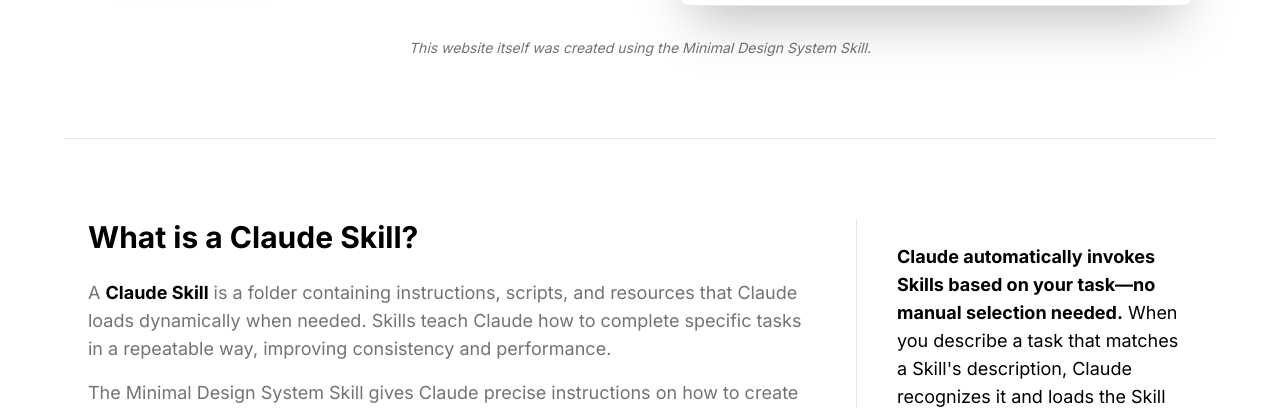
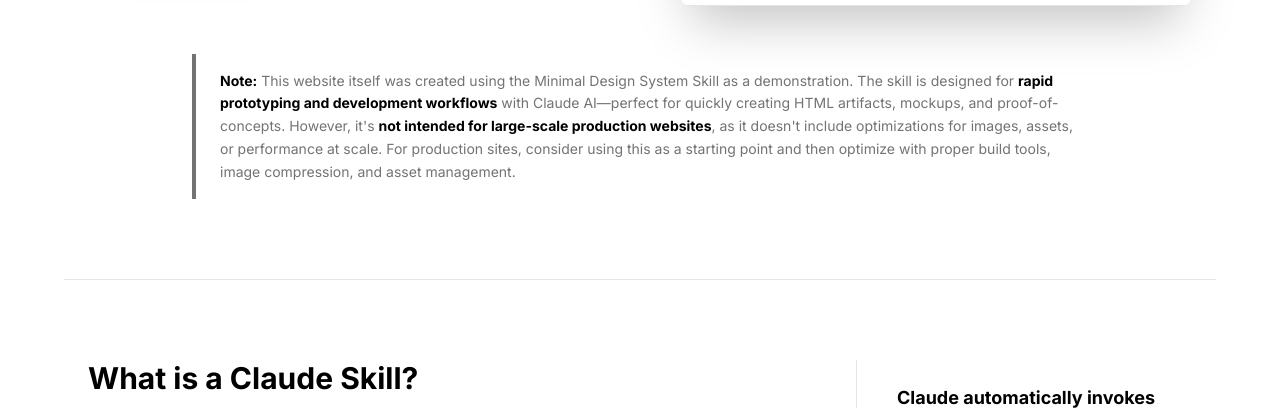
Before and after one commit to holger1411/minimal-design-system-skill, a website: page index.html in a window 1280 px wide. Shown: the part 692-1100 px from the top of the page. Drawn offline with nearby package versions, Linux system fonts and the light colour scheme.

Commit message:
Add disclaimer about skill's intended use case
Replaced simple hint text with comprehensive disclaimer that explains:

✅ Purpose: Rapid prototyping & development workflows
✅ Use cases: HTML artifacts, mockups, proof-of-concepts
❌ Not for: Large-scale production websites
⚠️  Limitation: No optimization for images, assets, performance at scale

Design:
- Border-left accent (4px, muted color)
- Increased spacing (mt-12, max-w-4xl)
- Bold highlights for key points
- Professional disclaimer format

Message: Clear expectations that this is a prototyping tool,
not a production framework.

```diff
--- a/index.html
+++ b/index.html
@@ -173,9 +173,16 @@
       </div>
     </div>
 
-    <!-- Hint Text -->
-    <div class="mt-8 text-center">
-      <p class="text-sm text-[var(--color-muted)] italic">This website itself was created using the Minimal Design System Skill.</p>
+    <!-- Disclaimer -->
+    <div class="mt-12 max-w-4xl mx-auto">
+      <div class="border-l-4 border-[var(--color-muted)] pl-6 py-4">
+        <p class="text-sm text-[var(--color-muted)] leading-relaxed">
+          <strong class="text-[var(--color-fg)]">Note:</strong> This website itself was created using the Minimal Design System Skill as a demonstration.
+          The skill is designed for <strong class="text-[var(--color-fg)]">rapid prototyping and development workflows</strong> with Claude AI—perfect for quickly creating HTML artifacts, mockups, and proof-of-concepts.
+          However, it's <strong class="text-[var(--color-fg)]">not intended for large-scale production websites</strong>, as it doesn't include optimizations for images, assets, or performance at scale.
+          For production sites, consider using this as a starting point and then optimize with proper build tools, image compression, and asset management.
+        </p>
+      </div>
     </div>
   </section>
 
```
